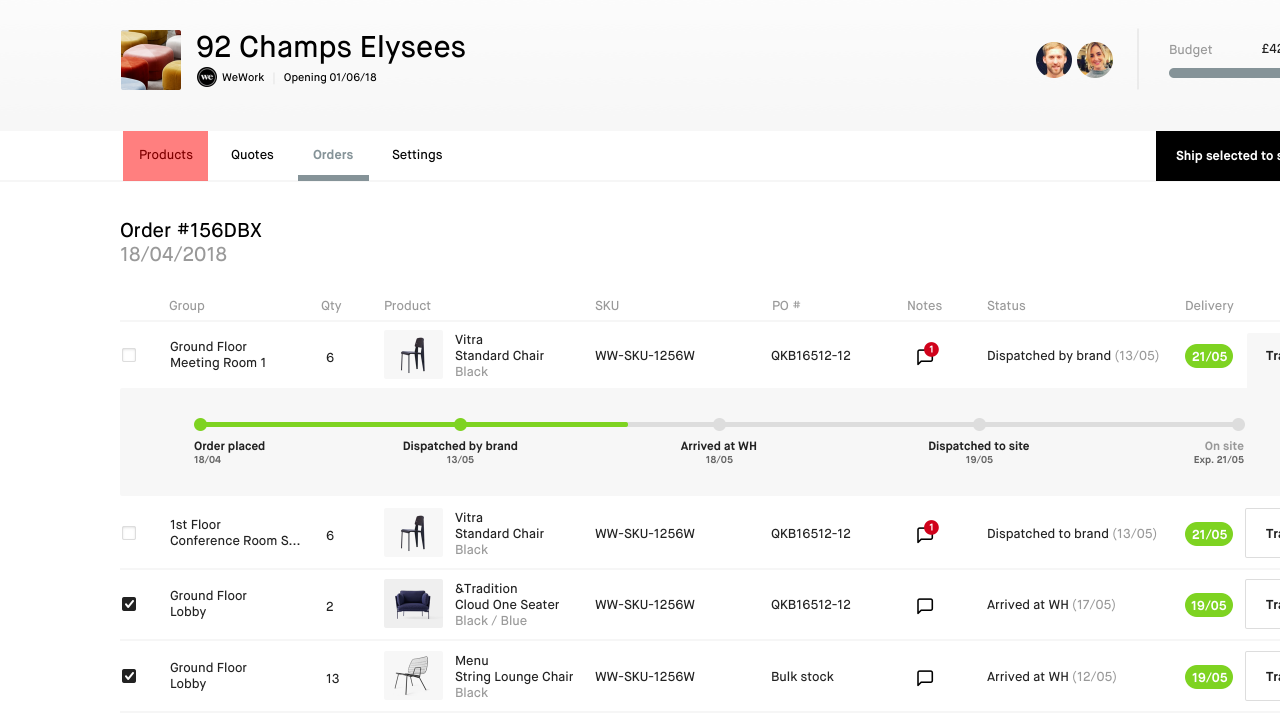
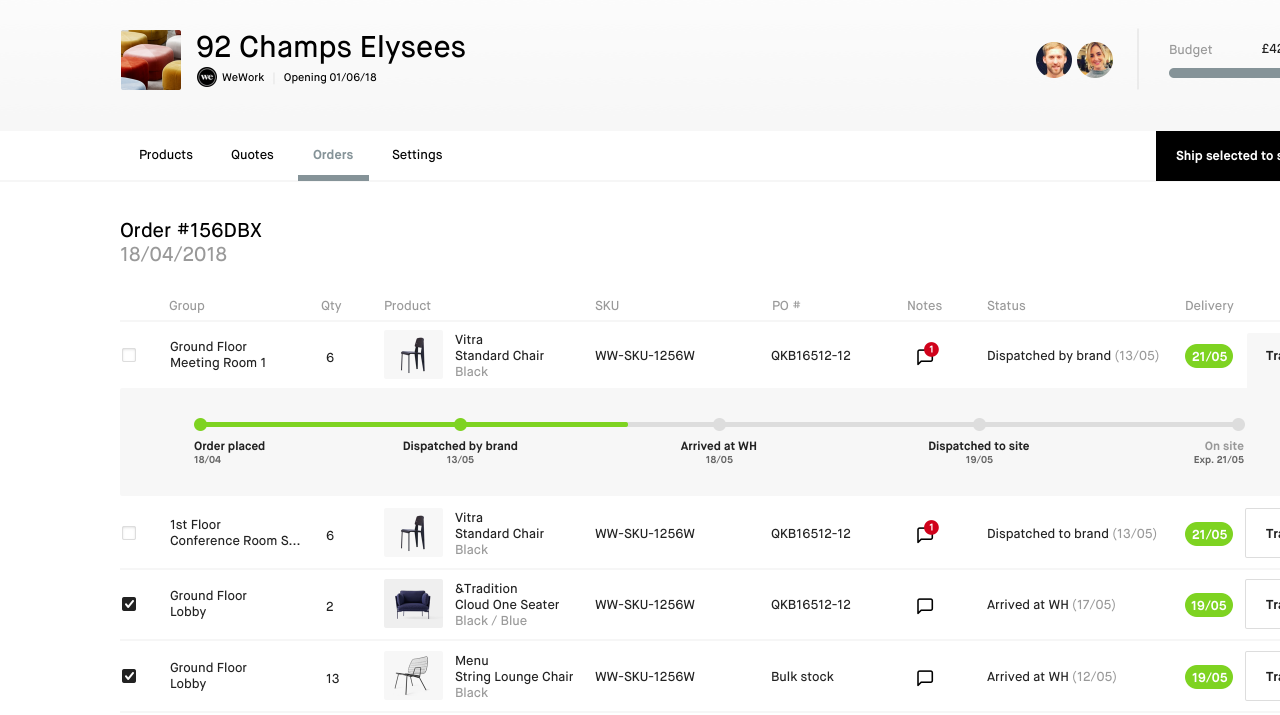
Before and after one commit to thomdorkings/wework, a plain HTML site: page orders.html in a window 1280 px wide. Shown: the part 85-800 px from the top of the page. Drawn offline with Linux system fonts and the light colour scheme.

Commit message:
Remove red

```diff
--- a/orders.html
+++ b/orders.html
@@ -7,7 +7,7 @@
          nav>a>img {width:100%;}
          section {position: relative; width: 1440px; margin: auto;}
          section>img {display: block; width: 100%;}
-         section>a {display:block; position: absolute; background: rgba(255,0,0,0.5)}
+         section>a {display:block; position: absolute; }
          .project {top:216px; left: 123px; height: 50px; width: 85px;}
       </style>
    </head>
```
